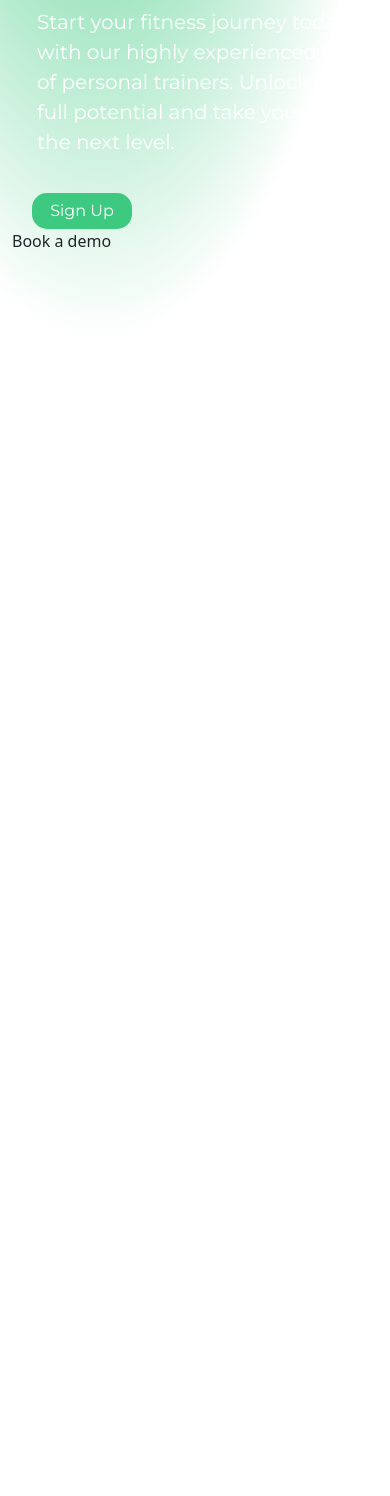
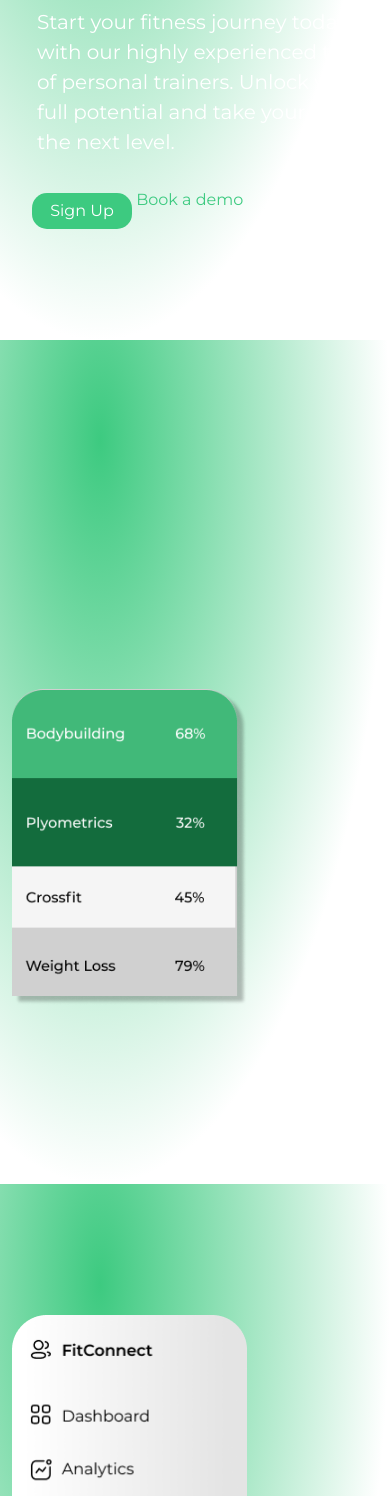
Before and after one commit to scottgrahamdev/FitConnect_LandingPage, a plain HTML site: page index.html in a window 390 px wide. Shown: the part 504-2000 px from the top of the page. Before the commit the page ends 844 px from the top, so only its background shows below. Drawn offline with nearby package versions, Linux system fonts and the light colour scheme.

Commit message:
Added images and almost completed hero section (not responsive). Need to style a tag under hero text

```diff
--- a/index.html
+++ b/index.html
@@ -37,12 +37,16 @@
                         <h1 class="hero-title">Connect with qualified fitness trainers in your area.</h1>
                         <p class="hero-text">Start your fitness journey today with our highly experienced team of personal trainers. Unlock your full potential and take your life to the next level.</p>
                         <button type="button" class="btn btn-success hero-btn-2">Sign Up</button>
-                        <div class="btn-container-hero><a class="hero-btn-1">Book a demo</a></div>
+                        <a class="hero-btn-1">Book a demo</a>
                     </div>
-                    <div class="col-md-6">
-                        <div class="phone-1">
-
-                        </div>
+                    <div class="col-md-2">
+                        <img class="hero-img-1" src="images/frame3.png" alt="App example">
+                    </div>
+                    <div class="col-md-2">
+                        <img class="hero-img-2" src="images/Frame 1.png" alt="App example">
+                    </div>
+                    <div class="col-md-2">
+                        <img class="hero-img-3" src="images/frame2.png" alt="App example">
                     </div>
                 </div>
             </div>
--- a/styles.css
+++ b/styles.css
@@ -109,5 +109,19 @@ header {
 .hero-btn-1 {
     color: #3DCA80;
     margin-top: 50px;
-    display: inline-block;
 }
+
+.hero-img-1 {
+    width: 235px;
+    padding-top: 460px;
+}
+
+.hero-img-2 {
+    width: 235px;
+    padding-top: 310px;
+}
+
+.hero-img-3 {
+    width: 235px;
+    padding-top: 235px;
+}
```
Also changed, not shown: images/Frame 1.png (added), images/frame2.png (added), images/frame3.png (added).
